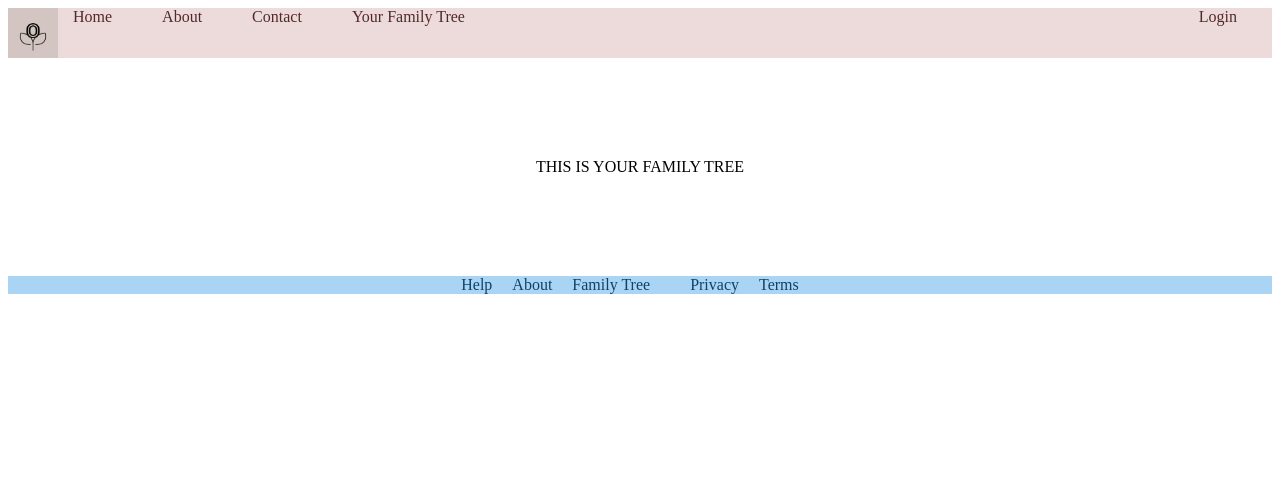
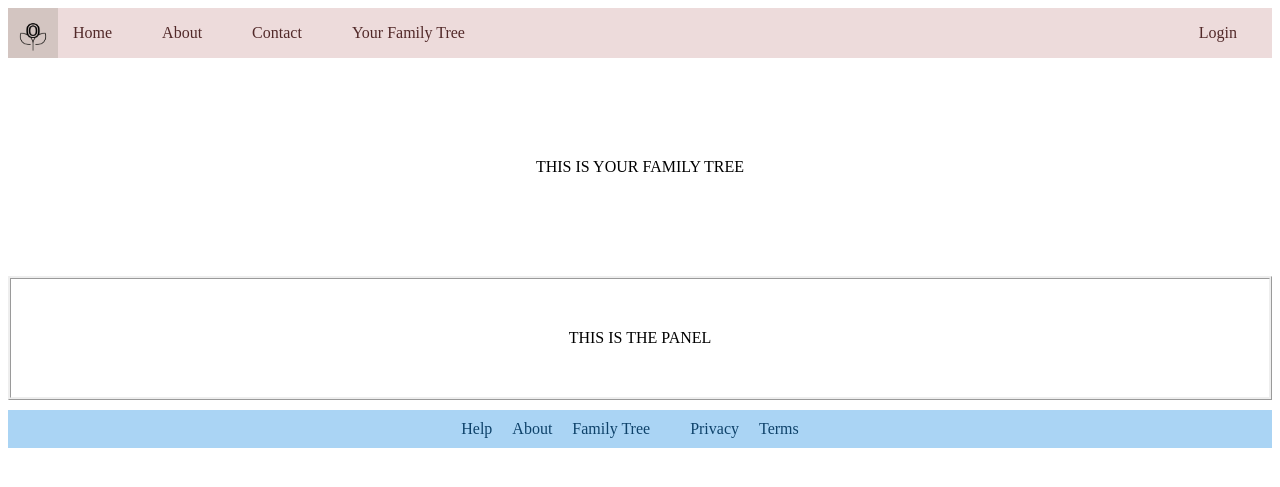
Before and after one commit to openkin-io/openkin.io, a Django app: page /familytree/ in a window 1280 px wide. Shown: the top 487 px of the page. Run offline with Django 5.2, Linux system fonts and the light colour scheme.

Commit message:
align navbar and footer

```diff
--- a/app/templates/pages/familytree.html
+++ b/app/templates/pages/familytree.html
@@ -12,6 +12,9 @@
         <div class="box">
             THIS IS YOUR FAMILY TREE
         </div>
+        <div class="panel">
+            THIS IS THE PANEL
+        </div>
     </main>
     {% include 'footer.html' %}
 {% endblock body %}
--- a/static/css/main.css
+++ b/static/css/main.css
@@ -12,8 +12,9 @@
     flex-direction: row;
     flex-wrap: nowrap;
     list-style-type: none;
-    padding: 0;
-    margin: 0;
+    align-items: center;
+    padding: 0px;
+    margin: 0px;
 }
 
 .navbar-list a {
@@ -36,6 +37,7 @@
 
 .footer {
     background-color: #AAD4F4;
+    padding: 10px;
 }
 
 .footer-list a {
@@ -69,3 +71,11 @@
     align-content: center;
     padding: 100px;
 }
+
+.panel {
+    border-style: ridge;
+    padding: 50px;
+    display: flex;
+    justify-content: center;
+    margin-bottom: 10px;
+}
```
